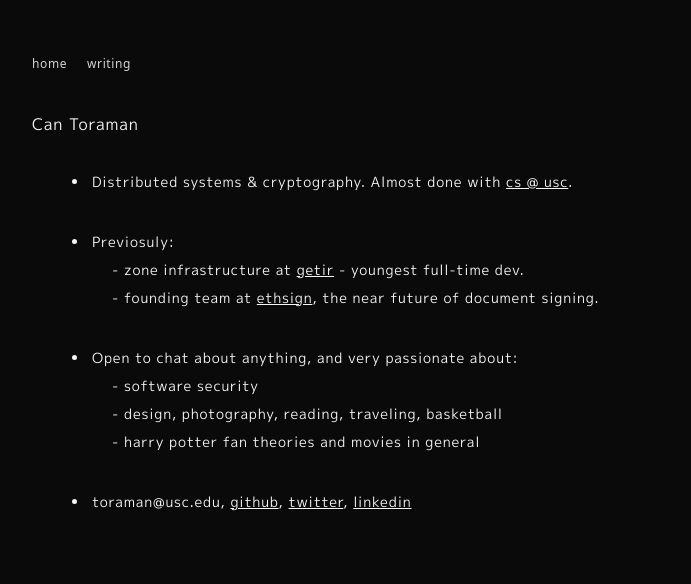
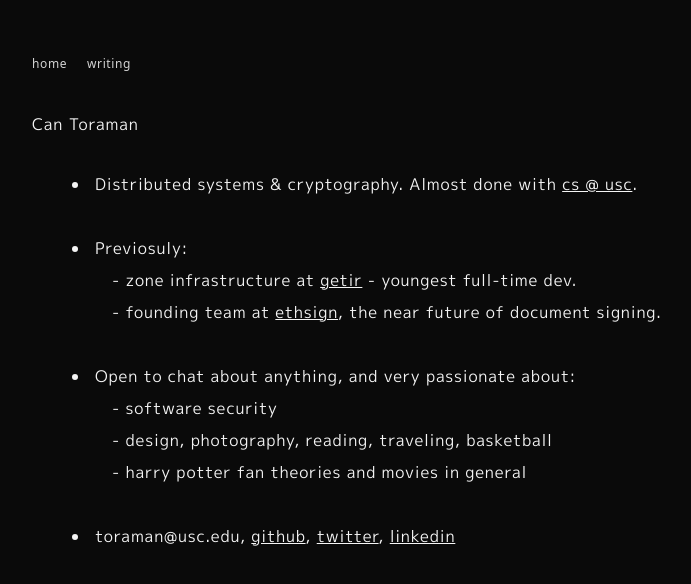
Before and after one commit to rrzhang139/richardzhang.com, a Next.js app: page / in a window 1280 px wide. Shown: the top 584 px of the page, without its empty margins (272-963 px from the left). Built offline with nearby package versions, Linux system fonts and the light colour scheme.

Commit message:
updates fixed

```diff
--- a/pages/index.js
+++ b/pages/index.js
@@ -8,7 +8,7 @@
       <Head></Head>
       <div className="max-w-2xl mx-auto mt-8 tracking-wider font-text px-5 md:px-0">
         <h1 className="pb-9">Can Toraman</h1>
-        <ul className="pl-10 text-xs md:text-sm list-disc list-inside space-y-10">
+        <ul className="pl-10 text-sm md:text-base list-disc list-inside space-y-10">
           <li>
             Distributed systems & cryptography. Almost done with{" "}
             <a
```
